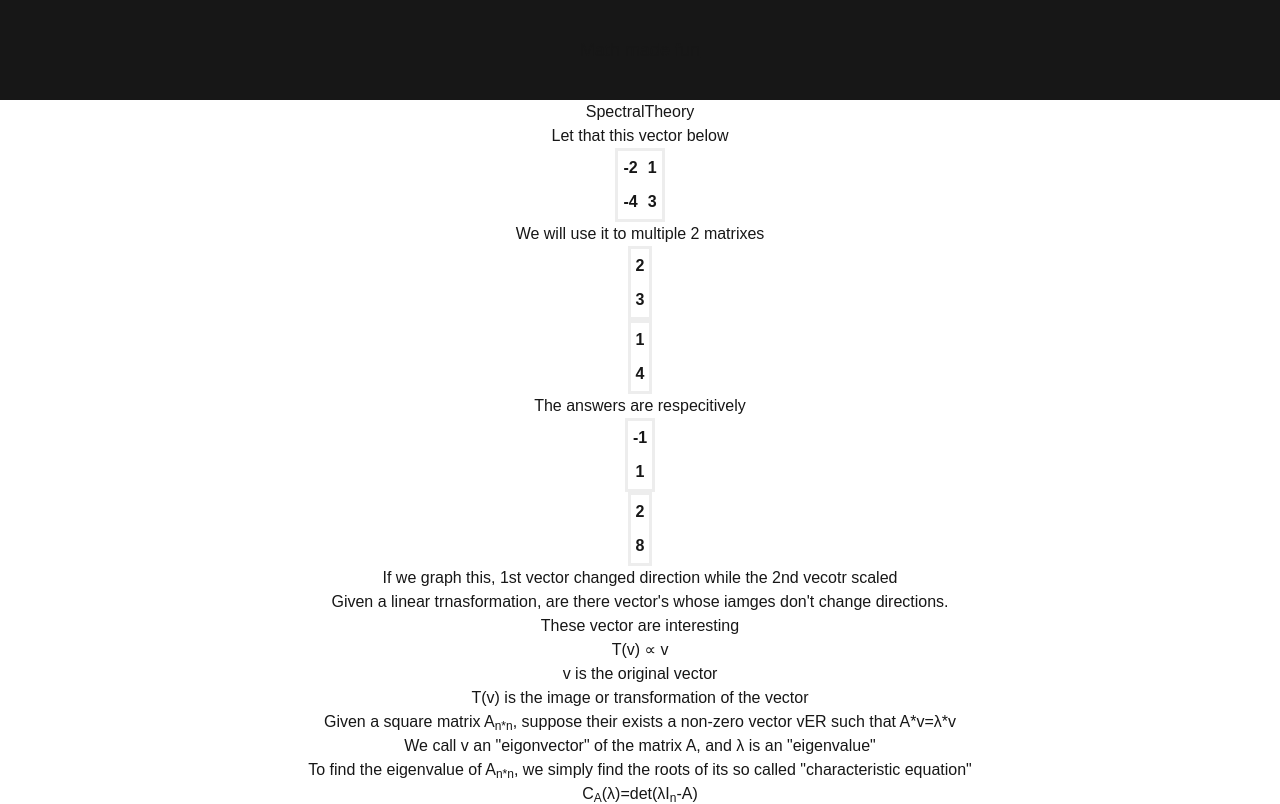
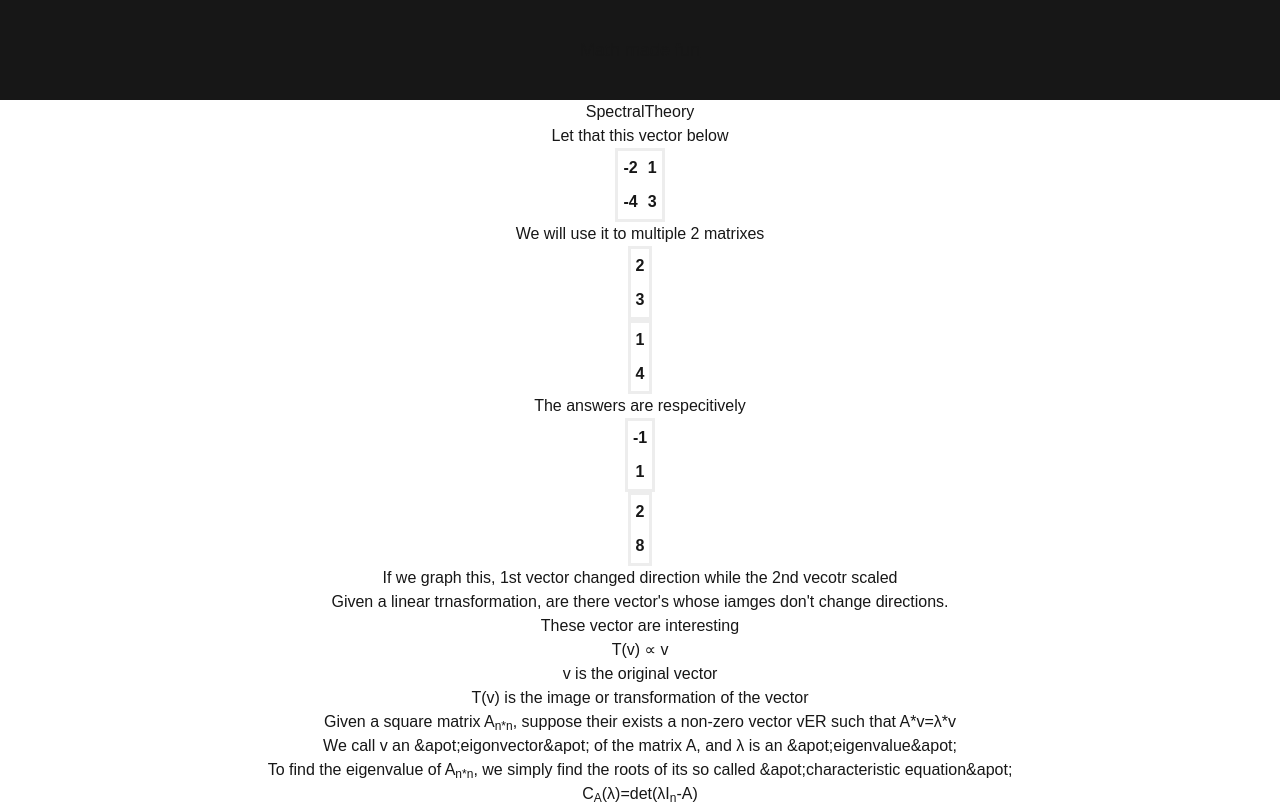
Before and after one commit to RisingSatalite/math-made-fun, a Next.js app: page /advance/spectralTheory in a window 1280 px wide. Shown: the top 804 px of the page. Built offline with nearby package versions, Linux system fonts and the light colour scheme.

Commit message:
quotations

```diff
--- a/src/app/advance/spectralTheory/page.js
+++ b/src/app/advance/spectralTheory/page.js
@@ -13,14 +13,14 @@ export default function SpectralTheory() {
       <MatrixDisplayer matrix={[[-1],[1]]}/>
       <MatrixDisplayer matrix={[[2],[8]]}/>
       <p>If we graph this, 1st vector changed direction while the 2nd vecotr scaled</p>
-      <p>Given a linear trnasformation, are there vector's whose iamges don't change directions.</p>
+      <p>Given a linear trnasformation, are there vector&apos;s whose iamges don&apos;t change directions.</p>
       <p>These vector are interesting</p>
       <p>T(v) ∝ v</p>
       <p>v is the original vector</p>
       <p>T(v) is the image or transformation of the vector</p>
       <p>Given a square matrix A<sub>n*n</sub>, suppose their exists a non-zero vector vER such that A*v=λ*v</p>
-      <p>We call v an "eigonvector" of the matrix A, and λ is an "eigenvalue"</p>
-      <p>To find the eigenvalue of A<sub>n*n</sub>, we simply find the roots of its so called "characteristic equation"</p>
+      <p>We call v an &apot;eigonvector&apot; of the matrix A, and λ is an &apot;eigenvalue&apot;</p>
+      <p>To find the eigenvalue of A<sub>n*n</sub>, we simply find the roots of its so called &apot;characteristic equation&apot;</p>
       <p>C<sub>A</sub>(λ)=det(λI<sub>n</sub>-A)</p>
       Ex)
       A=<MatrixDisplayer matrix={[[-2, 1],[-4, 3]]}/>
```
